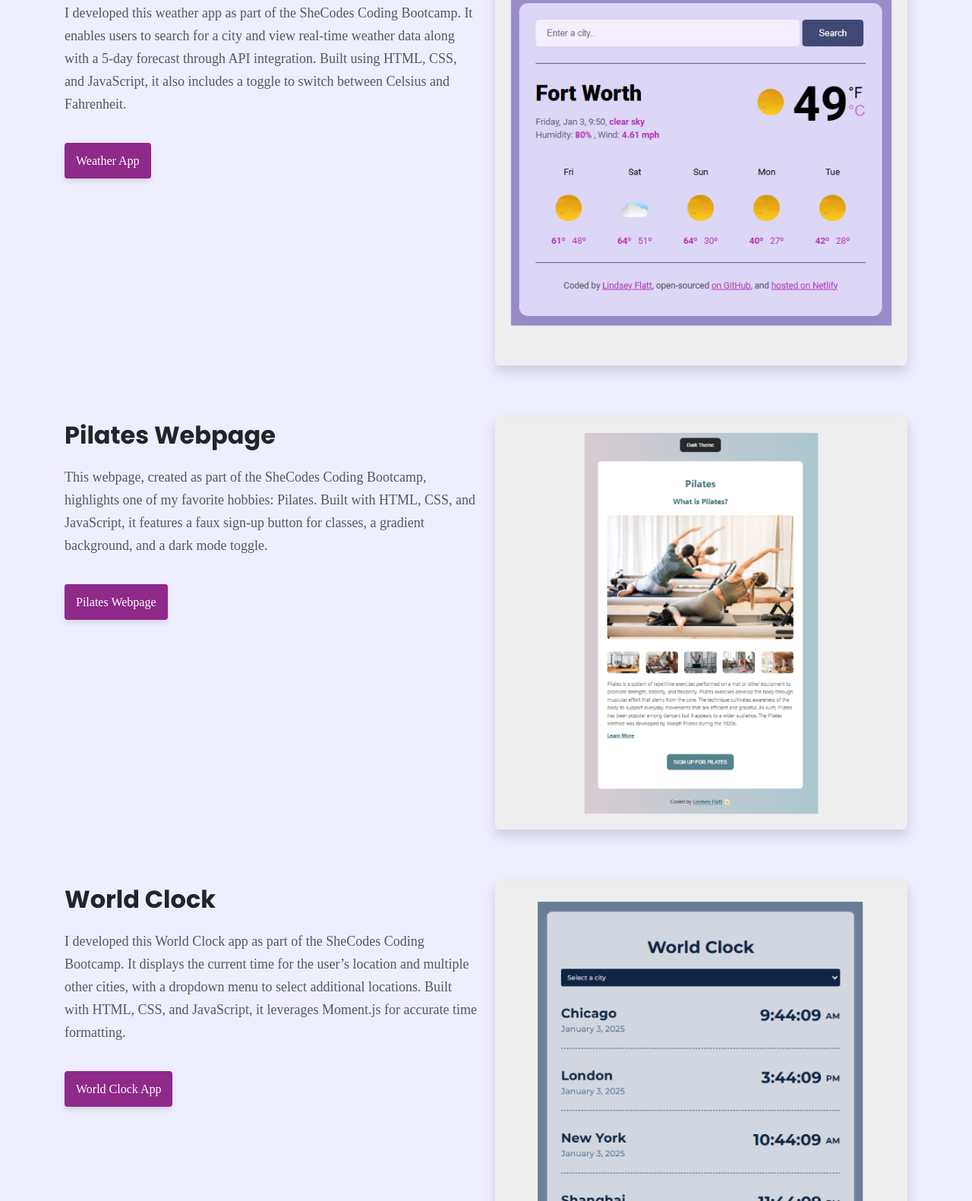
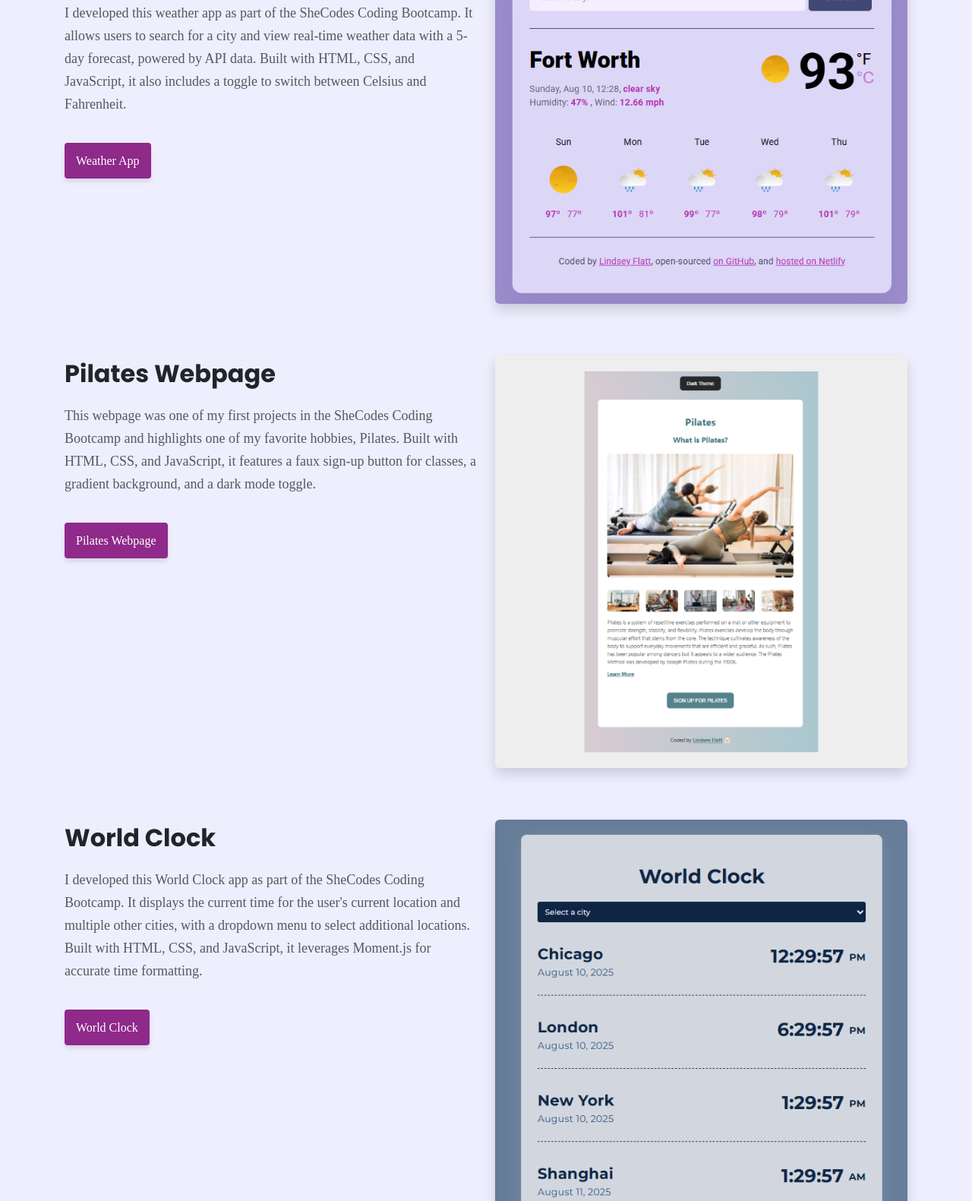
Before and after one commit to liflatt/portfolio-project, a plain HTML site: page index.html in a window 1280 px wide. Shown: the part 724-2305 px from the top of the page at 76% size. Drawn offline with nearby package versions, Linux system fonts and the light colour scheme; a web font is replaced by a local one.

Commit message:
Changed project images. alt text, and titles

```diff
--- a/index.html
+++ b/index.html
@@ -69,7 +69,7 @@
         <p class="text-center">👋 Hi I am</p>
         <h1 class="text-center">Lindsey Flatt</h1>
         <h4 class="text-center">
-          Business Systems Analyst | Front-end Developer | Fort Worth, TX
+          Business Systems Analyst | Front-end Developer
         </h4>
         <div class="navigation-links mt-5 d-none d-md-block text-center">
           <a href="/about.html" class="primary-links">About Me</a>
@@ -86,10 +86,10 @@
             <h3 class="mb-3">Weather App</h3>
             <p class="mb-5 project-paragraph text-muted">
               I developed this weather app as part of the SheCodes Coding
-              Bootcamp. It enables users to search for a city and view real-time
-              weather data along with a 5-day forecast through API integration.
-              Built using HTML, CSS, and JavaScript, it also includes a toggle
-              to switch between Celsius and Fahrenheit.
+              Bootcamp. It allows users to search for a city and view real-time
+              weather data with a 5-day forecast, powered by API data. Built
+              with HTML, CSS, and JavaScript, it also includes a toggle to
+              switch between Celsius and Fahrenheit.
             </p>
             <div class="mt-5">
               <a
@@ -103,9 +103,9 @@
           </div>
           <div class="col-md-6 d-none d-md-block">
             <img
-              src="/images/weather.png"
+              src="/images/weather-2.png"
               class="img-fluid rounded shadow"
-              alt="Weather app screenshot"
+              alt="Weather App Preview"
             />
           </div>
         </div>
@@ -115,10 +115,10 @@
           <div class="col-md-6 text-md-start text-center">
             <h3 class="mb-3">Pilates Webpage</h3>
             <p class="mb-5 project-paragraph text-muted">
-              This webpage, created as part of the SheCodes Coding Bootcamp,
-              highlights one of my favorite hobbies: Pilates. Built with HTML,
-              CSS, and JavaScript, it features a faux sign-up button for
-              classes, a gradient background, and a dark mode toggle.
+              This webpage was one of my first projects in the SheCodes Coding
+              Bootcamp and highlights one of my favorite hobbies, Pilates. Built
+              with HTML, CSS, and JavaScript, it features a faux sign-up button
+              for classes, a gradient background, and a dark mode toggle.
             </p>
             <div class="mt-5">
               <a
@@ -134,7 +134,7 @@
             <img
               src="/images/pilates.png"
               class="img-fluid rounded shadow"
-              alt="Pilates webpage screenshot"
+              alt="Pilates Webpage Preview"
             />
           </div>
         </div>
@@ -145,26 +145,26 @@
             <h3 class="mb-3">World Clock</h3>
             <p class="mb-5 project-paragraph text-muted">
               I developed this World Clock app as part of the SheCodes Coding
-              Bootcamp. It displays the current time for the user’s location and
-              multiple other cities, with a dropdown menu to select additional
-              locations. Built with HTML, CSS, and JavaScript, it leverages
-              Moment.js for accurate time formatting.
+              Bootcamp. It displays the current time for the user's current
+              location and multiple other cities, with a dropdown menu to select
+              additional locations. Built with HTML, CSS, and JavaScript, it
+              leverages Moment.js for accurate time formatting.
             </p>
             <div class="mt-5">
               <a
                 href="https://world-clock-by-lindsey-flatt.netlify.app/"
                 class="primary-links"
                 target="_blank"
-                title="World Clock App"
-                >World Clock App</a
+                title="World Clock"
+                >World Clock</a
               >
             </div>
           </div>
           <div class="col-md-6 d-none d-md-block">
             <img
-              src="/images/worldclock.png"
+              src="/images/world-clock.png"
               class="img-fluid rounded shadow"
-              alt="World clock app screenshot"
+              alt="World Clock Preview"
             />
           </div>
         </div>
@@ -175,15 +175,15 @@
             <h3 class="mb-3">Weather App | React</h3>
             <p class="mb-5 project-paragraph text-muted">
               I developed this weather app using React as part of the SheCodes
-              React workshop. It features real-time weather data, a 5-day
-              forecast, and a temperature unit toggle.
+              Coding Bootcamp, React workshop. It features real-time weather
+              data, a 5-day forecast, and a temperature unit toggle.
             </p>
             <div class="mt-5">
               <a
                 href="https://react-weather-app-by-lindsey-flatt.netlify.app/"
                 class="primary-links"
                 target="_blank"
-                title="React Weather App Preview"
+                title="React Weather"
                 >React Weather App</a
               >
             </div>
@@ -192,7 +192,7 @@
             <img
               src="/images/reactweather.png"
               class="img-fluid rounded shadow"
-              alt="React weather app screenshot"
+              alt="React Weather Preview"
             />
           </div>
         </div>
```
Also changed, not shown: images/pilates-2.png (added), images/weather-2.png (added), images/world-clock.png (added).
